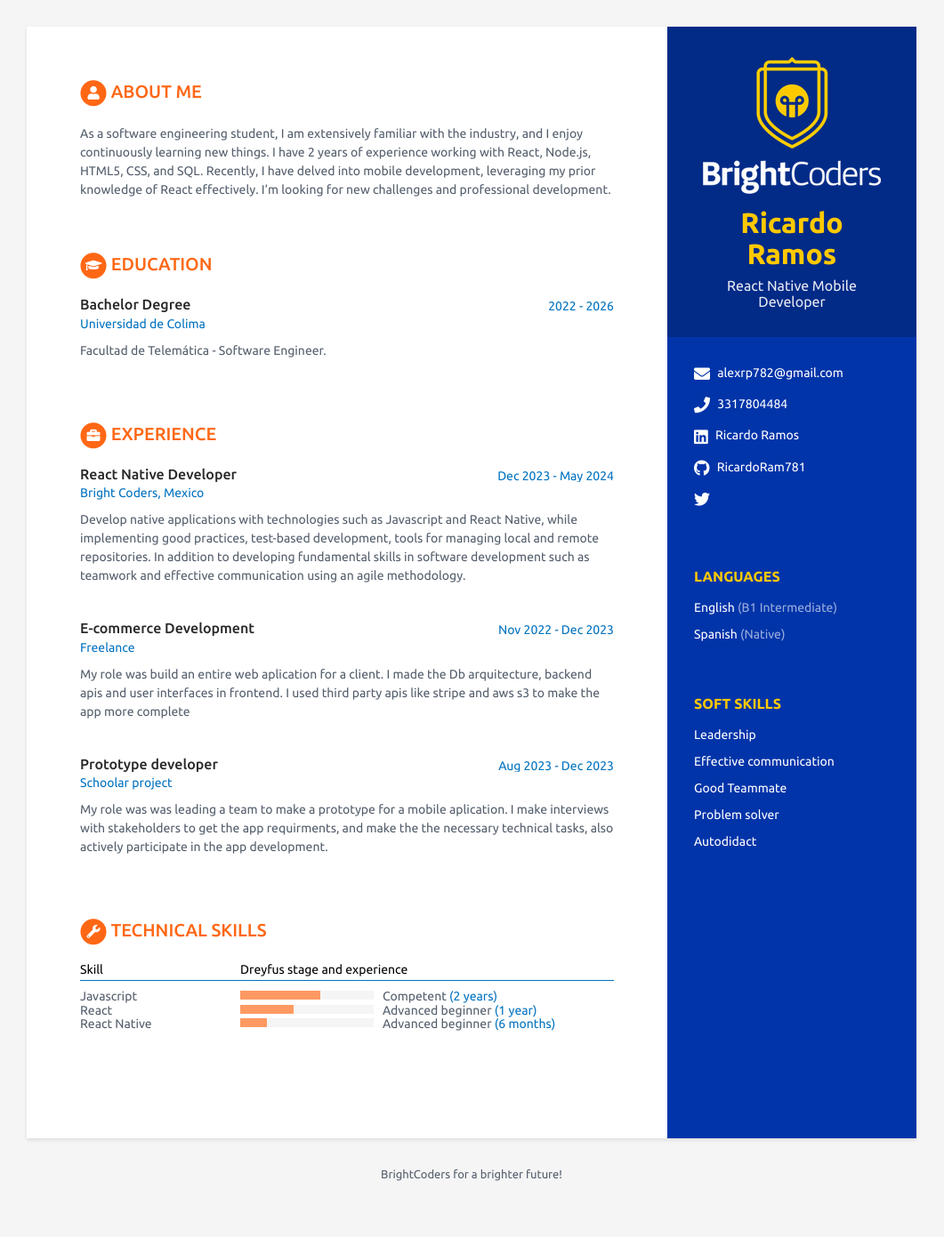
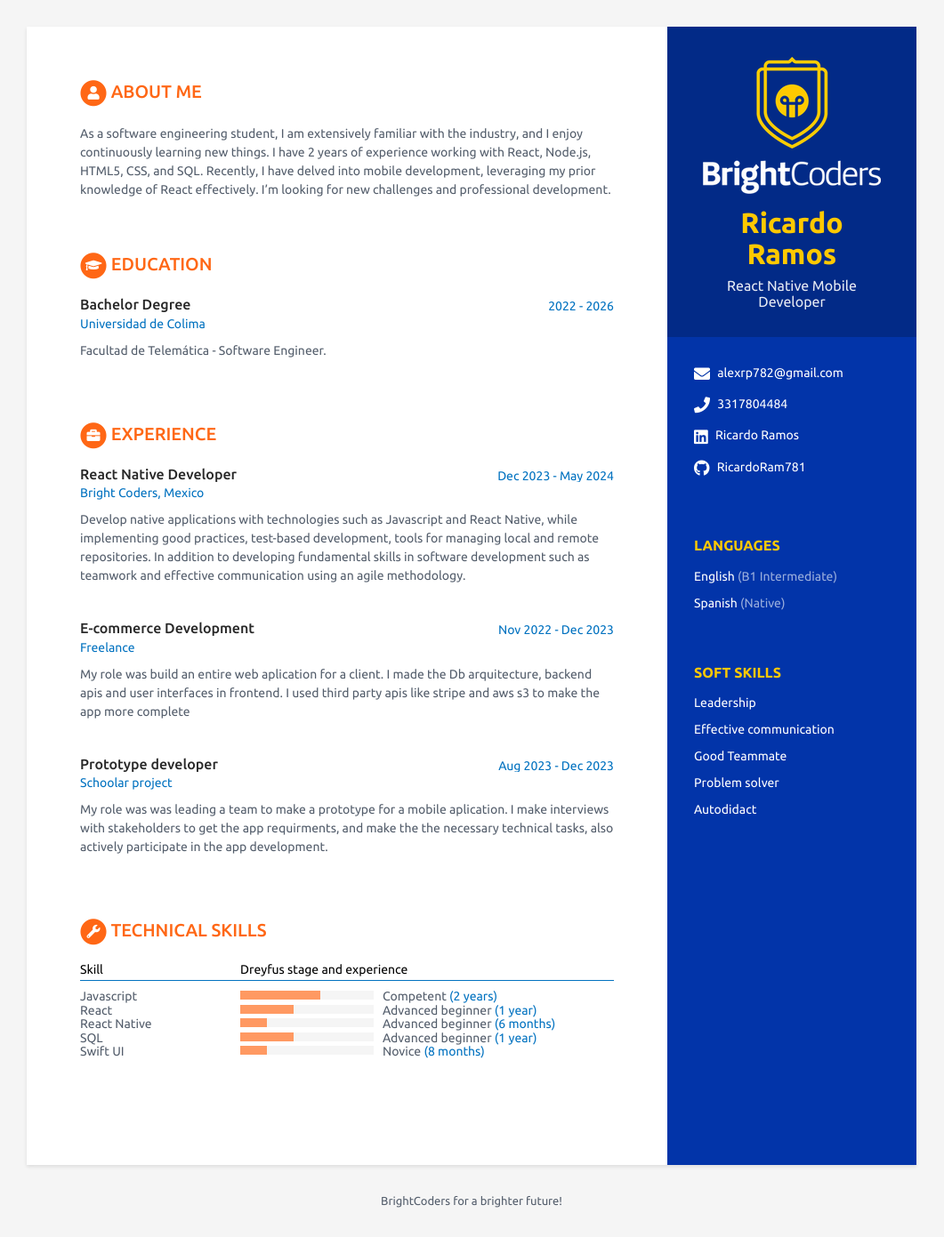
Before and after one commit to BrightCoders-Institute/scorecard-RicardoRam781, a Jekyll site: the page built from index.html, in a window 1280 px wide. Shown: the whole page at 89% size, without its empty margins (110-1171 px from the left). Built offline with Jekyll 4.4.1, drawn with Linux system fonts in a browser that asks for light colours; before the commit the page ends 1360 px from its top, so only the background shows below that.

Commit message:
Update data.yml

```diff
--- a/_data/data.yml
+++ b/_data/data.yml
@@ -20,7 +20,7 @@ sidebar:
   github: RicardoRam781 # solo tu nombre de usuario en github o dejar en blanco
   gitlab: # solo tu nombre de usuario en gitlab o dejar en blanco
   bitbucket: # solo tu nombre de usuario en bitbucket o dejar en blanco
-  twitter: '' # solo tu nombre de usuario en twitter o dejar en blanco
+  twitter:  # solo tu nombre de usuario en twitter o dejar en blanco
   stack-overflow: # Number/Username, e.g. 123456/alandoe
   codewars:
   goodreads: # Number-Username, e.g. 123456-alandoe
@@ -114,6 +114,16 @@ skills:
       level-name: Advanced beginner
       time: 6 months
 
+    - name: SQL
+      level: 40%
+      level-name: Advanced beginner
+      time: 1 year
+
+    - name: Swift UI
+      level: 20%
+      level-name: Novice
+      time: 8 months
+
 # NO MODIFICAR
 footer: >
   BrightCoders for a brighter future!
```
